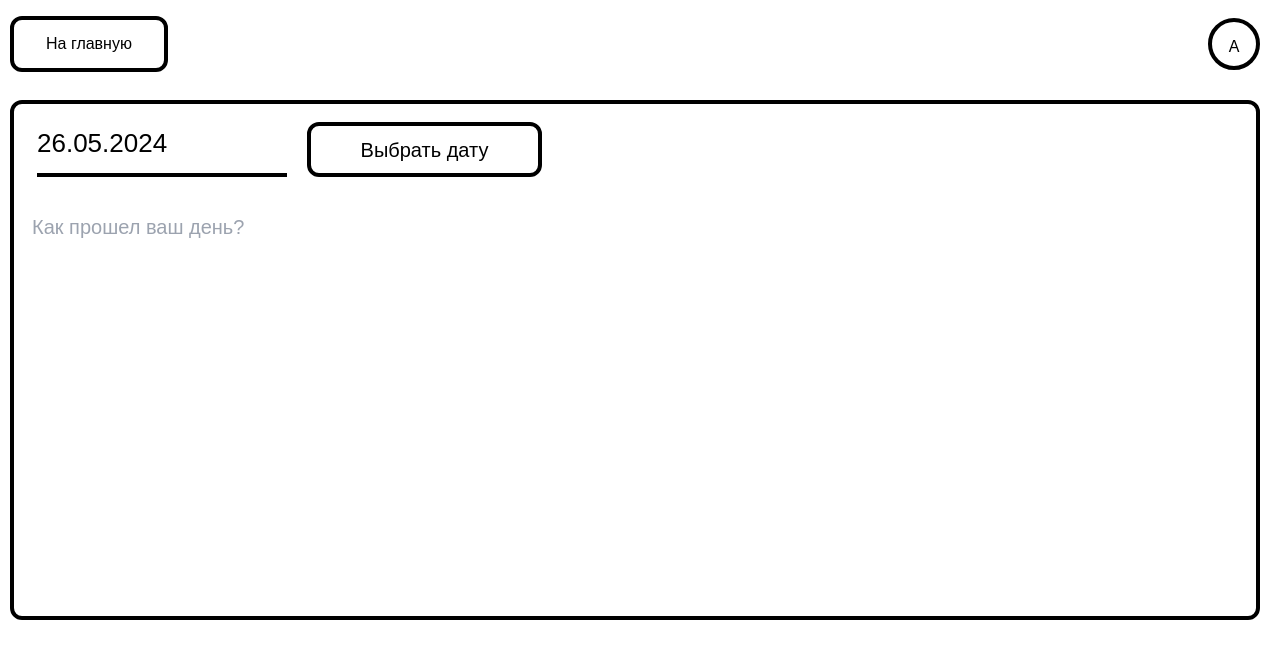
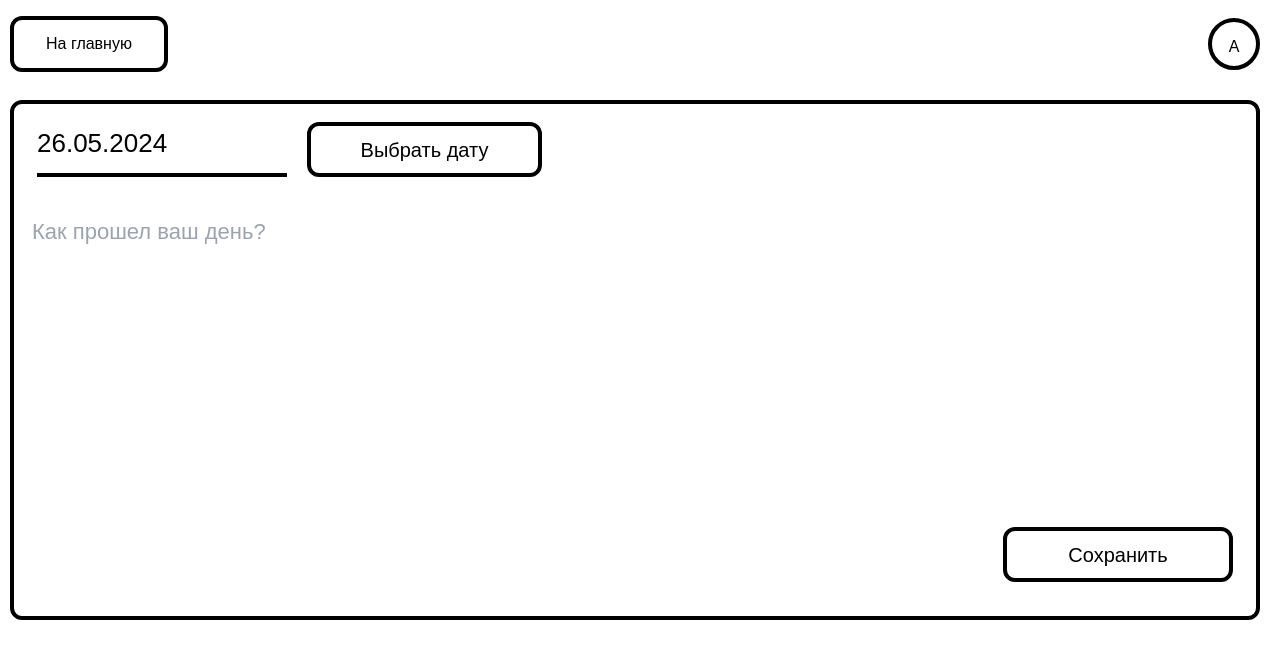
Before and after one commit to kleprer/diary, a Next.js app: page /dairy in a window 1280 px wide. Shown: the top 658 px of the page. Built offline with nearby package versions, Linux system fonts and the light colour scheme; a web font is replaced by a local one.

Commit message:
note submithandle, added сохранить button

```diff
--- a/components/DairyWindow.jsx
+++ b/components/DairyWindow.jsx
@@ -1,6 +1,6 @@
 "use client"
 import React from "react";
-import { useState } from "react";
+import { useState, createContext, useEffect } from "react";
 import Calendar from 'react-calendar';
 import '../app/DiaryCalendar.css';
 
@@ -9,7 +9,23 @@ const DairyWindow = () => {
     const onChange = date => {
         setDate(date);
     }
+    const [notes, setNotes] = useState([]);
+
+    const [note, setNote] = useState('');
+
+    const handleSubmit = (e) => {
+
+        e.preventDefault();
+        const form = e.target;
+
+        setNote(form.value)
+    }
+
+
+
     const [isOpen, setIsOpen] = useState(false)
+
+
     return (
             <div className="h-[520px] mb-[10px] ml-[10px] mr-[20px]
             border-black border-[4px] rounded-xl mt-[20px] p-[3px]">
@@ -34,11 +50,18 @@ const DairyWindow = () => {
                             Выбрать дату
                     </button>
                 </div>
-            <textarea className="static mt-[20px] peer w-full h-[400px] resize-none p-[15px]
-            outline-none focus:border-t-transparent  rounded-xl text-[20px]
-            focus:outline-0 disabled:resize-none disabled:border-0
-            "
-            placeholder="Как прошел ваш день?"></textarea>
+                    <form className="flex flex-col items-end" onSubmit={handleSubmit}>
+                        <textarea className="leading-[50px] static mt-[15px] peer w-full h-[320px]
+                        outline-none focus:border-t-transparent  rounded-xl text-[22px]
+                        focus:outline-0 disabled:resize-none disabled:border-0 resize-none p-[15px]"
+                        id={`note${date}`} placeholder="Как прошел ваш день?" onChange={(e) => setNote(e.target.value)} />
+                        <button  type="submit" onclick={handleSubmit} className="h-[55px]
+                        text-[20px] text-center w-[230px]
+                        border-black border-4 rounded-xl mt-[15px] py-[6px]
+                        hover:border-gray-300 hover:text-gray-300 mr-[20px]">
+                            Сохранить
+                        </button>
+                    </form>
             </div>
     )
 }
```
Lines whose indentation alone changed are shown as unchanged.
